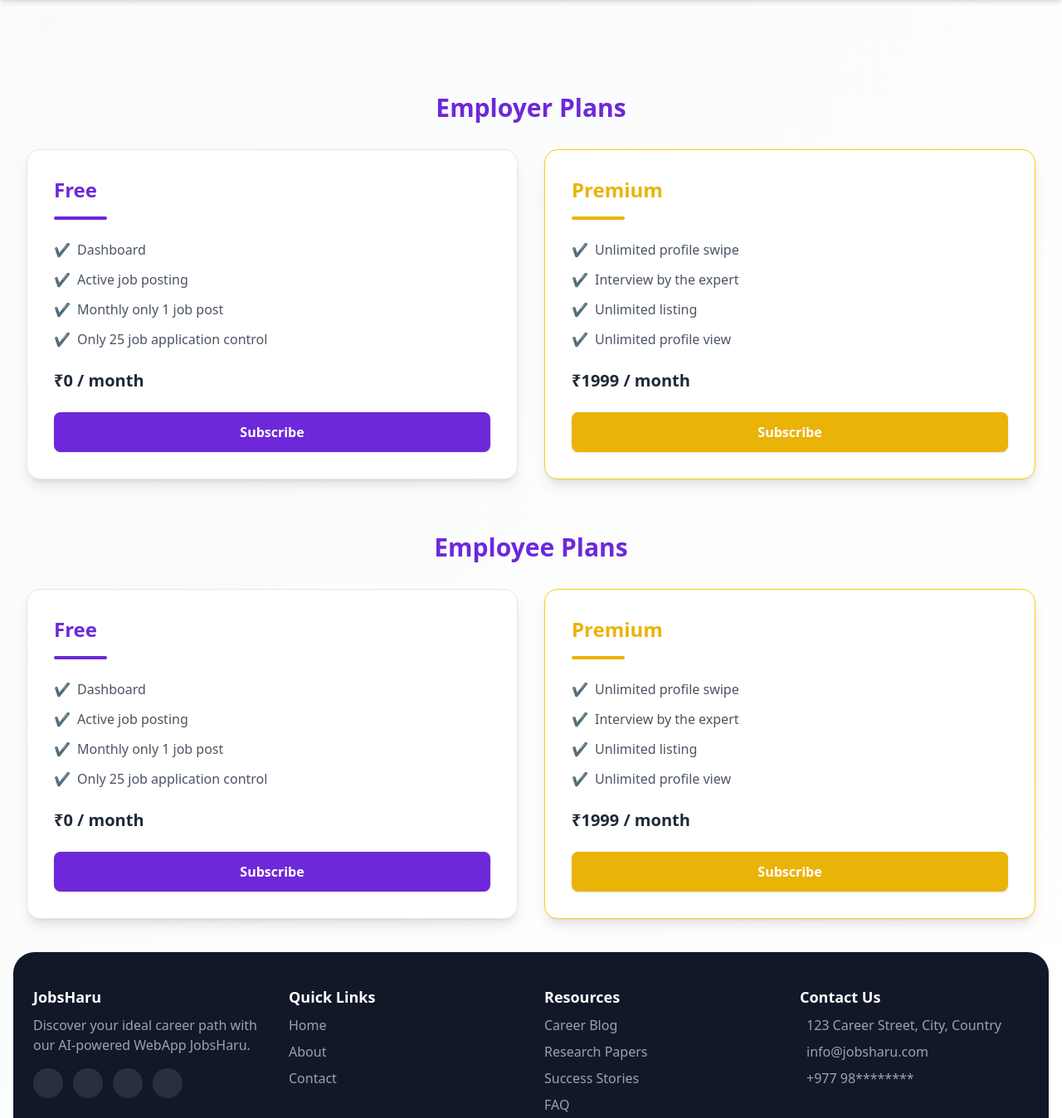
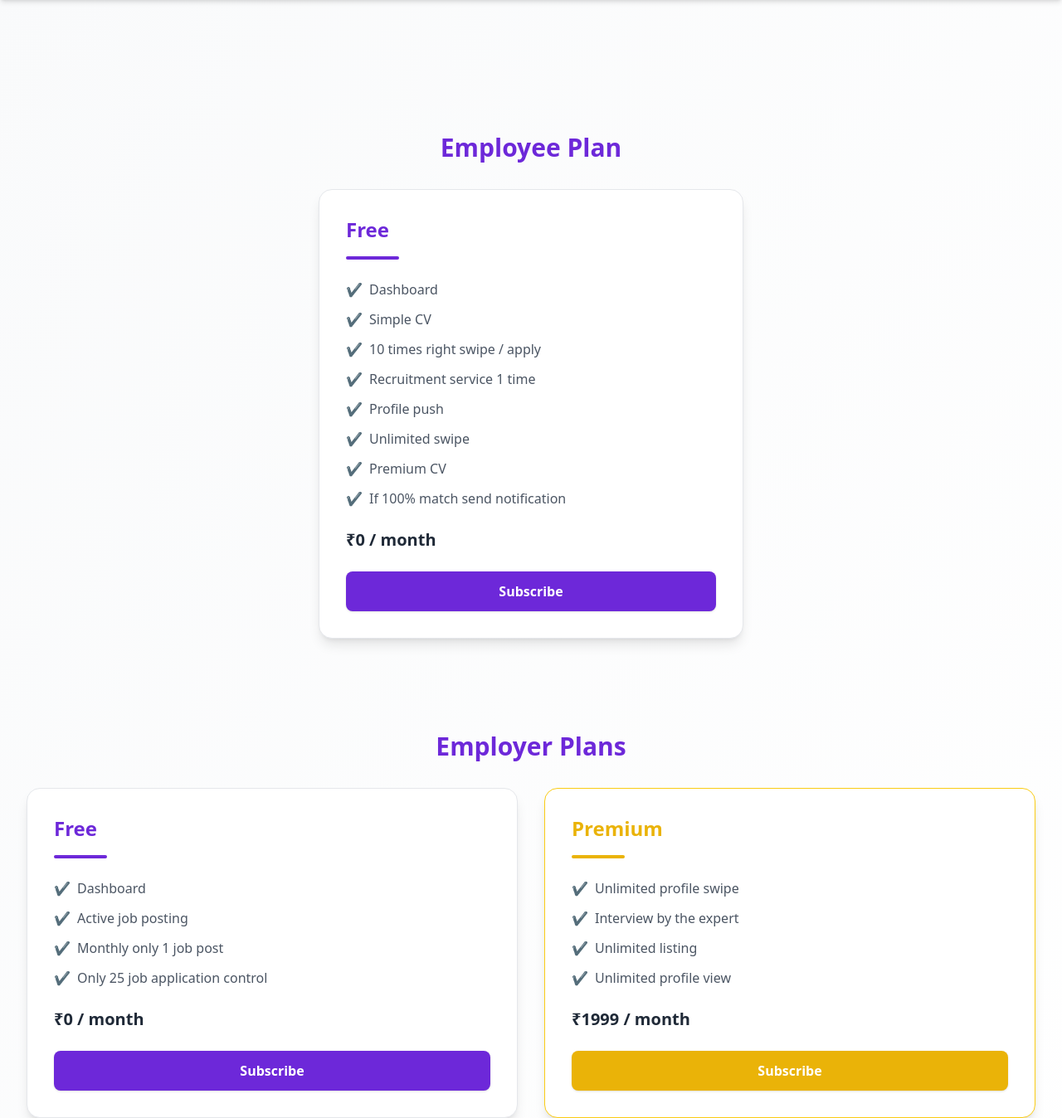
Before and after one commit to PadamPrasadDhakal/Payo, a Django app: template users/templates/users/plan.html in a window 1280 px wide. Shown: the part 64-1412 px from the top of the page at 83% size. Run offline with Django 3.2, Linux system fonts and the light colour scheme; the template is opened without the code that fills it, so the values that code supplies are empty; some libraries are stand-ins or nearby versions.

Commit message:
commited success

```diff
--- a/users/templates/users/plan.html
+++ b/users/templates/users/plan.html
@@ -2,6 +2,61 @@
 {% block content %}
 
 <div class="pt-[10vh] max-w-7xl mx-auto px-4 space-y-16">
+      <!-- Employee Plans -->
+ <!-- Employee Plans Section -->
+<section class="max-w-5xl mx-auto py-12">
+  <h2 class="text-3xl  font-bold text-primary text-center mb-8 ">Employee Plan</h2>
+  <div class="grid grid-cols-1 max-w-lg mx-auto">
+
+    <!-- Free Plan Card (Merged) -->
+    <div class="bg-white rounded-2xl shadow-lg p-8 flex flex-col justify-between hover:shadow-2xl transform hover:-translate-y-2 transition duration-300 border border-gray-200">
+
+      <!-- Plan Name -->
+      <h3 class="text-2xl font-extrabold mb-4 text-primary">Free</h3>
+
+      <!-- Divider -->
+      <div class="w-16 h-1 bg-primary rounded-full mb-6"></div>
+
+      <!-- Features List -->
+      <ul class="text-gray-600 mb-6 space-y-3">
+        <li class="flex items-center gap-2">
+          <span class="text-green-500 font-bold">✔</span> Dashboard
+        </li>
+        <li class="flex items-center gap-2">
+          <span class="text-green-500 font-bold">✔</span> Simple CV
+        </li>
+        <li class="flex items-center gap-2">
+          <span class="text-green-500 font-bold">✔</span> 10 times right swipe / apply
+        </li>
+        <li class="flex items-center gap-2">
+          <span class="text-green-500 font-bold">✔</span> Recruitment service 1 time
+        </li>
+        <li class="flex items-center gap-2">
+          <span class="text-green-500 font-bold">✔</span> Profile push
+        </li>
+        <li class="flex items-center gap-2">
+          <span class="text-green-500 font-bold">✔</span> Unlimited swipe
+        </li>
+        <li class="flex items-center gap-2">
+          <span class="text-green-500 font-bold">✔</span> Premium CV
+        </li>
+        <li class="flex items-center gap-2">
+          <span class="text-green-500 font-bold">✔</span> If 100% match send notification
+        </li>
+      </ul>
+
+      <!-- Price -->
+      <span class="text-gray-800 font-semibold text-xl mb-6">₹0 / month</span>
+
+      <!-- Subscribe Button -->
+      <a href="#"
+         class="w-full text-center px-6 py-3 rounded-lg bg-primary text-white font-semibold hover:bg-purple-700 shadow hover:shadow-md transition transform hover:-translate-y-0.5">
+        Subscribe
+      </a>
+    </div>
+
+  </div>
+</section>
 
   <!-- Employer Plans -->
   <section>
@@ -82,87 +137,7 @@
 
   </section>
 
-  <!-- Employee Plans -->
-  <section>
-    <h2 class="text-3xl font-bold text-primary mb-8 text-center">Employee Plans</h2>
-    <div class="grid md:grid-cols-2 gap-8">
-<!-- Free Plan Card -->
-<div class="bg-white rounded-2xl shadow-lg p-8 flex flex-col justify-between hover:shadow-2xl transform hover:-translate-y-2 transition duration-300 border border-gray-200">
 
-  <!-- Plan Name -->
-  <h3 class="text-2xl font-extrabold mb-4 text-primary">Free</h3>
-
-  <!-- Divider -->
-  <div class="w-16 h-1 bg-primary rounded-full mb-6"></div>
-
-  <!-- Features List -->
-  <ul class="text-gray-600 mb-6 space-y-3">
-    <li class="flex items-center gap-2">
-      <span class="text-green-500 font-bold">✔</span> Dashboard
-    </li>
-    <li class="flex items-center gap-2">
-      <span class="text-green-500 font-bold">✔</span> Active job posting
-    </li>
-    <li class="flex items-center gap-2">
-      <span class="text-green-500 font-bold">✔</span> Monthly only 1 job post
-    </li>
-    <li class="flex items-center gap-2">
-      <span class="text-green-500 font-bold">✔</span> Only 25 job application control
-    </li>
-  </ul>
-
-  <!-- Price -->
-  <span class="text-gray-800 font-semibold text-xl mb-6">₹0 / month</span>
-
-  <!-- Subscribe Button -->
-  <a href="#"
-     class="w-full text-center px-6 py-3 rounded-lg bg-primary text-white font-semibold hover:bg-purple-700 shadow hover:shadow-md transition transform hover:-translate-y-0.5">
-    Subscribe
-  </a>
 
 </div>
-
-
-<!-- Premium Plan Card -->
-<div class="bg-white rounded-2xl shadow-lg p-8 flex flex-col justify-between hover:shadow-2xl transform hover:-translate-y-2 transition duration-300 border border-yellow-400">
-
-  <!-- Plan Name -->
-  <h3 class="text-2xl font-extrabold mb-4 text-yellow-500">Premium</h3>
-
-  <!-- Divider -->
-  <div class="w-16 h-1 bg-yellow-500 rounded-full mb-6"></div>
-
-  <!-- Features List -->
-  <ul class="text-gray-600 mb-6 space-y-3">
-    <li class="flex items-center gap-2">
-      <span class="text-green-500 font-bold">✔</span> Unlimited profile swipe
-    </li>
-    <li class="flex items-center gap-2">
-      <span class="text-green-500 font-bold">✔</span> Interview by the expert
-    </li>
-    <li class="flex items-center gap-2">
-      <span class="text-green-500 font-bold">✔</span> Unlimited listing
-    </li>
-    <li class="flex items-center gap-2">
-      <span class="text-green-500 font-bold">✔</span> Unlimited profile view
-    </li>
-  </ul>
-
-  <!-- Price -->
-  <span class="text-gray-800 font-semibold text-xl mb-6">₹1999 / month</span>
-
-  <!-- Subscribe Button -->
-  <a href="/payment/"
-     class="w-full text-center px-6 py-3 rounded-lg bg-yellow-500 text-white font-semibold hover:bg-yellow-600 shadow hover:shadow-md transition transform hover:-translate-y-0.5">
-    Subscribe
-  </a>
-
-</div>
-
-
-    </div>
-  </section>
-
-</div>
-
 {% endblock %}
```
